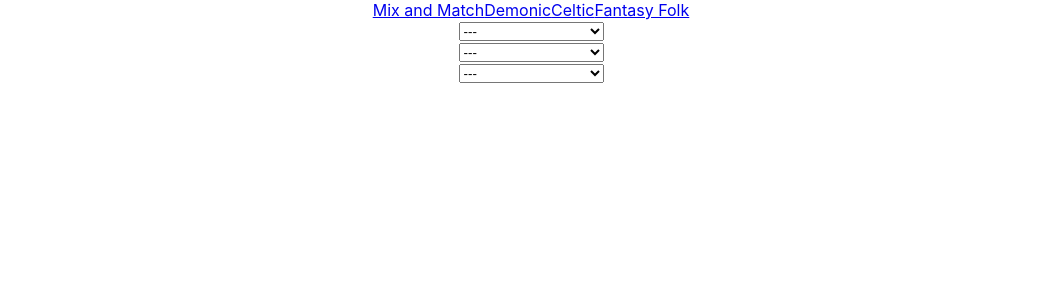
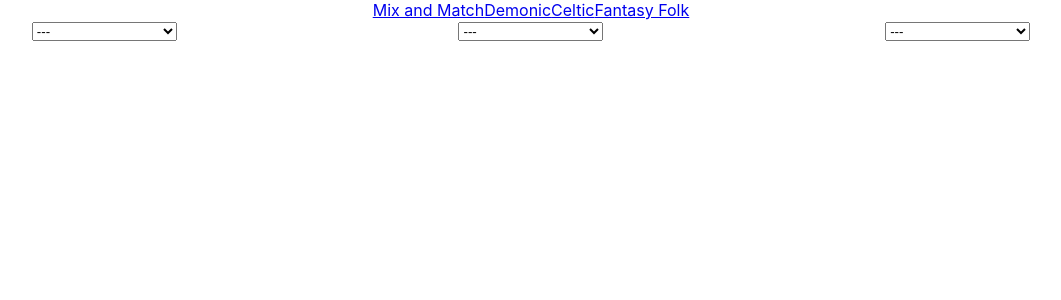
Before and after one commit to brewchetta/name-generator, a React (Create React App) app: page /mix-n-match in a window 1280 px wide. Shown: the top 300 px of the page, without its empty margins (109-1170 px from the left). Built offline with nearby package versions, Linux system fonts and the light colour scheme.

Commit message:
styling for mix and match grid, removed namelist grid

```diff
--- a/src/components/App.css
+++ b/src/components/App.css
@@ -2,7 +2,7 @@
   text-align: center;
 }
 
-#name-list {
+#mix-and-match {
   display: grid;
   grid-template-columns: repeat(3, 1fr);
 }
```
